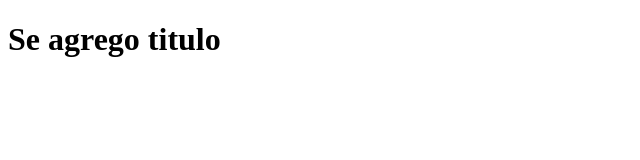
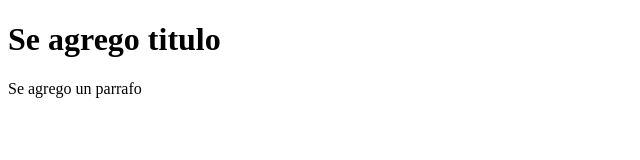
Before and after one commit to JesusChungaGuizado/Git_HelloWorld, a plain HTML site: page index.html in a window 1280 px wide. Shown: the whole page, without its empty margins (0-640 px from the left). Drawn offline with Linux system fonts and the light colour scheme.

Commit message:
Se agrego un parrafo

```diff
--- a/index.html
+++ b/index.html
@@ -5,6 +5,7 @@
     <meta name="viewport" content="width=device-width, initial-scale=1.0">
     <title>Primer archivo</title>
     <h1>Se agrego titulo</h1>
+    <p>Se agrego un parrafo</p>
 </head>
 <body>
 
```
